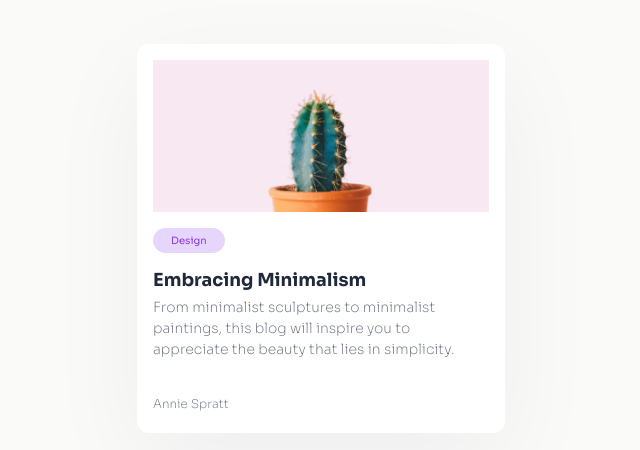
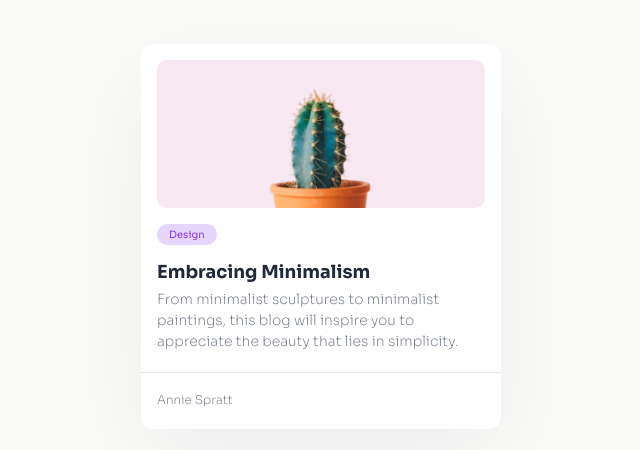
Before and after one commit to Orliland/minimal_blog_card, a plain HTML site: page index.html in a window 1280 px wide. Shown: the part 120-570 px from the top of the page, without its empty margins (319-959 px from the left). Drawn offline with Linux system fonts and the light colour scheme.

Commit message:
fix styles to match design

```diff
--- a/css/styles.css
+++ b/css/styles.css
@@ -2,7 +2,7 @@
   max-height: 100%;
   --tag-color: #883ae1;
   --tag-bg: #e6d6fc;
-  --color2: #e5eaf0;
+  --hr-color: #e5eaf0;
   --body-bg: #fafaf9;
   --card-bg: #ffffff;
   --text-bold: #20293a;
@@ -26,7 +26,7 @@ body {
 }
 
 .card {
-  max-width: 368px;
+  max-width: 360px;
   border-radius: 12px;
   background-color: var(--card-bg);
   box-shadow: 0px 30px 100px 0px rgba(17, 23, 41, 0.05);
@@ -42,14 +42,16 @@ body {
 
 .card__footer {
   padding: 0px 16px 20px 16px;
+  border-top: 1px solid var(--hr-color);
 }
 
 .card__img {
   width: 100%;
+  border-radius: 10px;
 }
 
 .card__tag {
-  padding: 6px 18px; /* TODO: establecer padding horizontal */
+  padding: 4px 12px; /* TODO: establecer padding horizontal */
   font-size: 10px;
   border-radius: 18px;
   color: var(--tag-color);
@@ -72,7 +74,7 @@ body {
 
 .card__author {
   display: inline-block;
-  margin-top: 15px;
+  margin-top: 18px;
   font-size: 12px;
   font-weight: 200;
   line-height: 150%;
```
